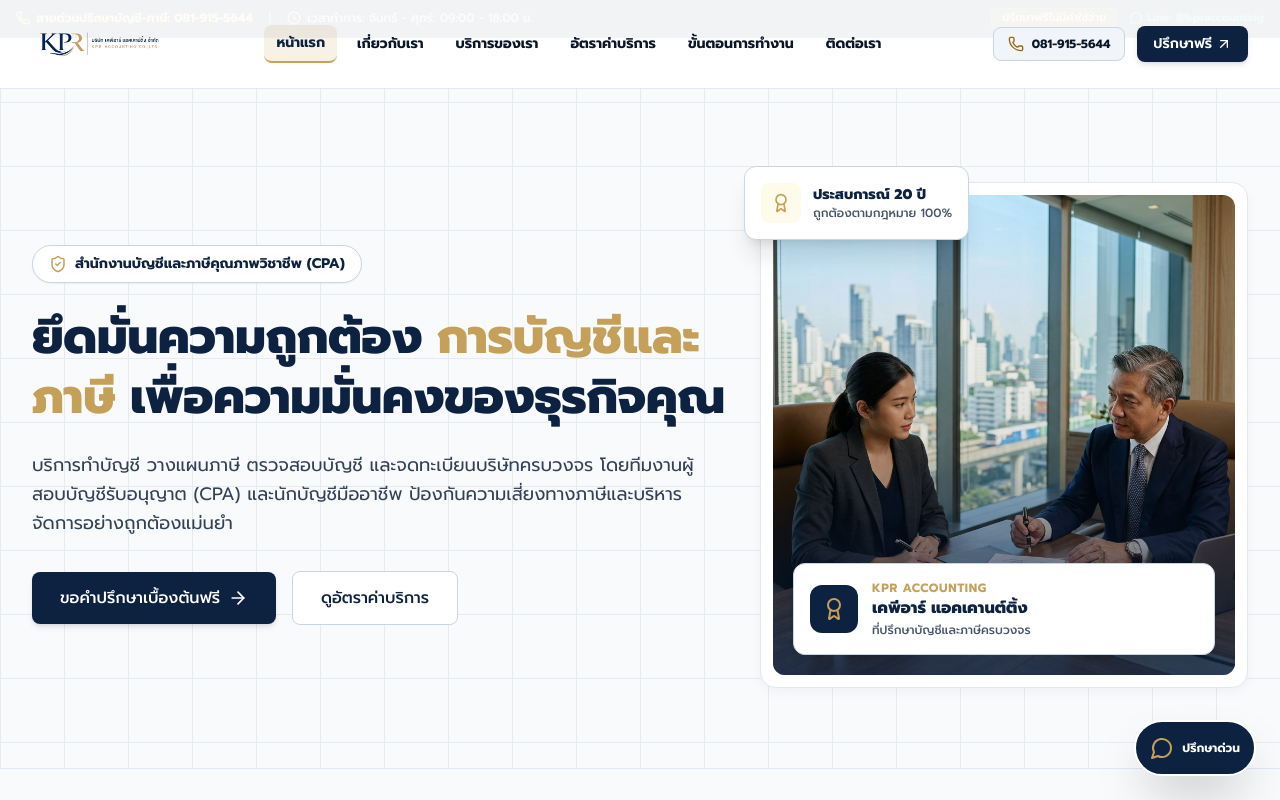
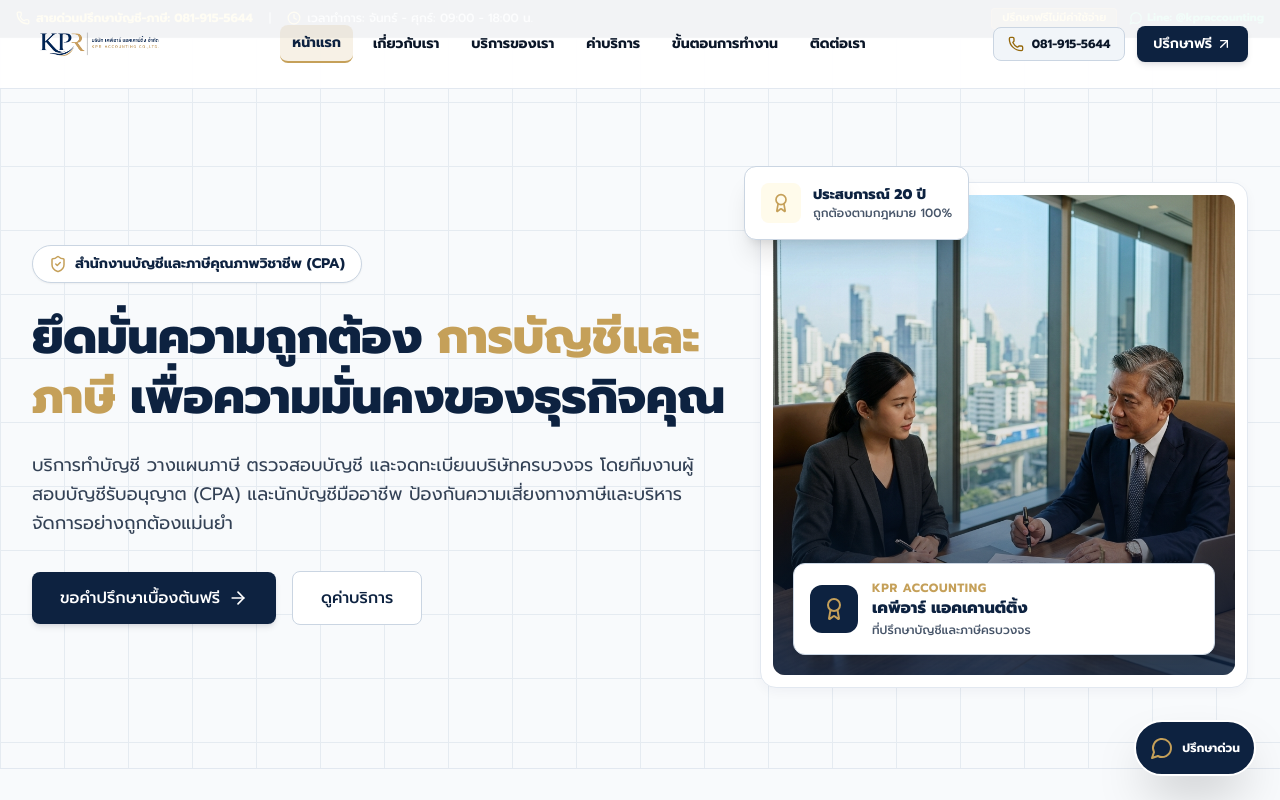
Before and after one commit to sadper102/KPR-Accounting, a Next.js app: page / in a window 1280 px wide. Shown: the top 800 px of the page. Built offline with nearby package versions, Linux system fonts and the light colour scheme; a web font is replaced by a local one.

Commit message:
feat: rename อัตราค่าบริการ to ค่าบริการ across all pages and navigation

```diff
--- a/src/app/pricing/page.tsx
+++ b/src/app/pricing/page.tsx
@@ -15,9 +15,9 @@ import Button from "@/components/ui/Button";
 import { PRICING_PACKAGES } from "@/lib/constants";
 
 export const metadata: Metadata = {
-  title: "อัตราค่าบริการ | แพ็กเกจทำบัญชี ภาษี จดทะเบียนบริษัท ราคาโปร่งใส",
+  title: "ค่าบริการ | แพ็กเกจทำบัญชี ภาษี จดทะเบียนบริษัท ราคาโปร่งใส",
   description:
-    "อัตราค่าบริการทำบัญชีและภาษี บริษัท เคพีอาร์ แอคเคานต์ติ้ง จำกัด ราคาโปร่งใส ไม่มีค่าใช้จ่ายแอบแฝง เริ่มต้น 2,500 บาท/เดือน ตกลงค่างานชัดเจนล่วงหน้า",
+    "ค่าบริการทำบัญชีและภาษี บริษัท เคพีอาร์ แอคเคานต์ติ้ง จำกัด ราคาโปร่งใส ไม่มีค่าใช้จ่ายแอบแฝง เริ่มต้น 2,500 บาท/เดือน ตกลงค่างานชัดเจนล่วงหน้า",
 };
 
 export default function PricingPage() {
@@ -28,7 +28,7 @@ export default function PricingPage() {
     },
     {
       q: "มีค่าใช้จ่ายแอบแฝงระหว่างปีหรือไม่?",
-      a: "ไม่มีค่าใช้จ่ายแอบแฝงอย่างแน่นอน อัตราค่าบริการที่ตกลงในสัญญาครอบคลุมขอบเขตงานทั้งหมด เช่น การทำบัญชีและการยื่นภาษีประจำเดือน สำหรับงานปิดงบการเงินและตรวจสอบบัญชีประจำปี จะระบุค่าธรรมเนียมไว้อย่างโปร่งใสล่วงหน้า",
+      a: "ไม่มีค่าใช้จ่ายแอบแฝงอย่างแน่นอน ค่าบริการที่ตกลงในสัญญาครอบคลุมขอบเขตงานทั้งหมด เช่น การทำบัญชีและการยื่นภาษีประจำเดือน สำหรับงานปิดงบการเงินและตรวจสอบบัญชีประจำปี จะระบุค่าธรรมเนียมไว้อย่างโปร่งใสล่วงหน้า",
     },
     {
       q: "หากเพิ่งเริ่มจดบริษัทและยังไม่มีรายการค้า คิดราคาอย่างไร?",
@@ -52,11 +52,11 @@ export default function PricingPage() {
     <div className="bg-[#F8FAFC]">
       {/* Header Banner */}
       <PageHeader
-        badge="PRICING PACKAGES — อัตราค่าบริการ"
+        badge="PRICING PACKAGES — ค่าบริการ"
         title="แพ็กเกจราคาโปร่งใส"
         titleHighlight="ไม่มีค่าใช้จ่ายแอบแฝง"
         description="เลือกแพ็กเกจที่เหมาะสมกับขนาดและขอบเขตธุรกิจของคุณ ตกลงค่างานชัดเจนล่วงหน้าก่อนเริ่มงาน ยึดมั่นในความคุ้มค่าและคุณภาพงานระดับวิชาชีพ"
-        breadcrumbs={[{ label: "อัตราค่าบริการ" }]}
+        breadcrumbs={[{ label: "ค่าบริการ" }]}
       />
 
       {/* Main Pricing Cards Grid */}
--- a/src/app/workflow/page.tsx
+++ b/src/app/workflow/page.tsx
@@ -34,7 +34,7 @@ export default function WorkflowPage() {
         "พูดคุยทำความเข้าใจลักษณะโมเดลธุรกิจ แหล่งที่มาของรายได้และค่าใช้จ่าย",
         "ตรวจสอบปริมาณเอกสารรายการค้าต่อเดือน (บิลซื้อ บิลขาย ใบเสร็จ สเตทเมนต์)",
         "ให้คำแนะนำเรื่องการออกใบกำกับภาษี และการจัดการเอกสารหัก ณ ที่จ่าย",
-        "ประเมินอัตราค่าบริการที่เหมาะสมและจัดส่งใบเสนอราคาอย่างโปร่งใส",
+        "ประเมินค่าบริการที่เหมาะสมและจัดส่งใบเสนอราคาอย่างโปร่งใส",
       ],
     },
     {
@@ -42,7 +42,7 @@ export default function WorkflowPage() {
       title: "เสนอราคาและทำสัญญา (Engagement & NDA)",
       desc: "ตกลงขอบเขตงานอย่างชัดเจน ลงนามในสัญญาจ้างและสัญญารักษาความลับทางการค้า (NDA)",
       points: [
-        "ยืนยันขอบเขตงานและอัตราค่าบริการโดยไม่มีค่าใช้จ่ายแอบแฝง",
+        "ยืนยันขอบเขตงานและค่าบริการโดยไม่มีค่าใช้จ่ายแอบแฝง",
         "จัดทำและลงนามในสัญญาจ้างบริการทางวิชาชีพบัญชี",
         "ลงนามในสัญญารักษาความลับ (Non-Disclosure Agreement - NDA) เพื่อความปลอดภัยสูงสุดของข้อมูล",
         "ดำเนินการแจ้งขึ้นทะเบียนเป็นผู้ทำบัญชีตามกฎหมายกับกรมพัฒนาธุรกิจการค้า (DBD)",
--- a/src/components/Hero.tsx
+++ b/src/components/Hero.tsx
@@ -49,7 +49,7 @@ export default function Hero() {
                   ขอคำปรึกษาเบื้องต้นฟรี <ArrowRight className="w-5 h-5 ml-2 inline" />
                 </Button>
                 <Button href="#pricing" variant="outline" size="lg" className="font-bold">
-                  ดูอัตราค่าบริการ
+                  ดูค่าบริการ
                 </Button>
               </div>
             </ScrollReveal>
--- a/src/components/Pricing.tsx
+++ b/src/components/Pricing.tsx
@@ -15,7 +15,7 @@ export default function Pricing() {
         <div className="text-center max-w-4xl mx-auto mb-16">
           <ScrollReveal direction="down">
             <span className="text-[#0D2240] font-bold text-xs uppercase tracking-widest bg-white px-4 py-1.5 rounded-full border border-[#E2E8F0] shadow-xs inline-block">
-              PRICING PACKAGES — อัตราค่าบริการ
+              PRICING PACKAGES — ค่าบริการ
             </span>
           </ScrollReveal>
 
--- a/src/lib/constants.ts
+++ b/src/lib/constants.ts
@@ -21,7 +21,7 @@ export const NAV_LINKS = [
   { name: "หน้าแรก", href: "/" },
   { name: "เกี่ยวกับเรา", href: "/about" },
   { name: "บริการของเรา", href: "/services" },
-  { name: "อัตราค่าบริการ", href: "/pricing" },
+  { name: "ค่าบริการ", href: "/pricing" },
   { name: "ขั้นตอนการทำงาน", href: "/workflow" },
   { name: "ติดต่อเรา", href: "/contact" },
 ];
```
